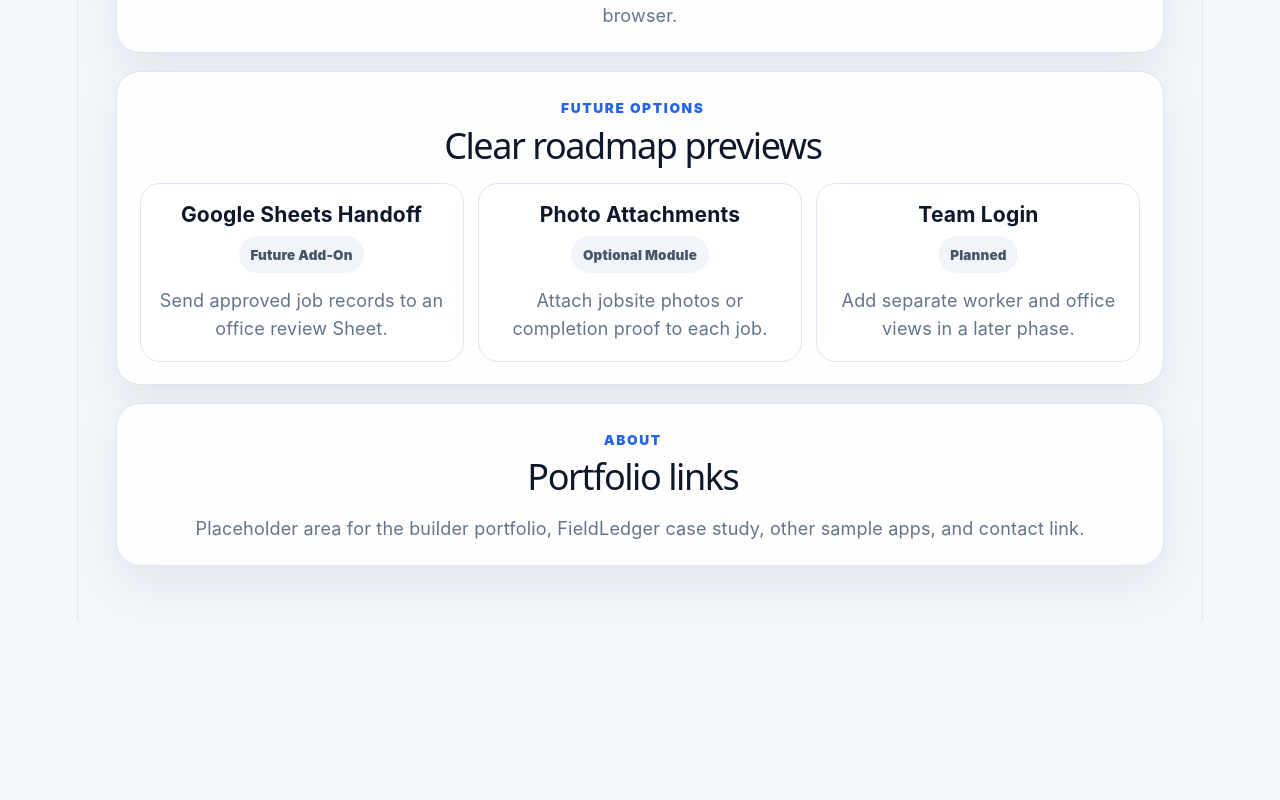
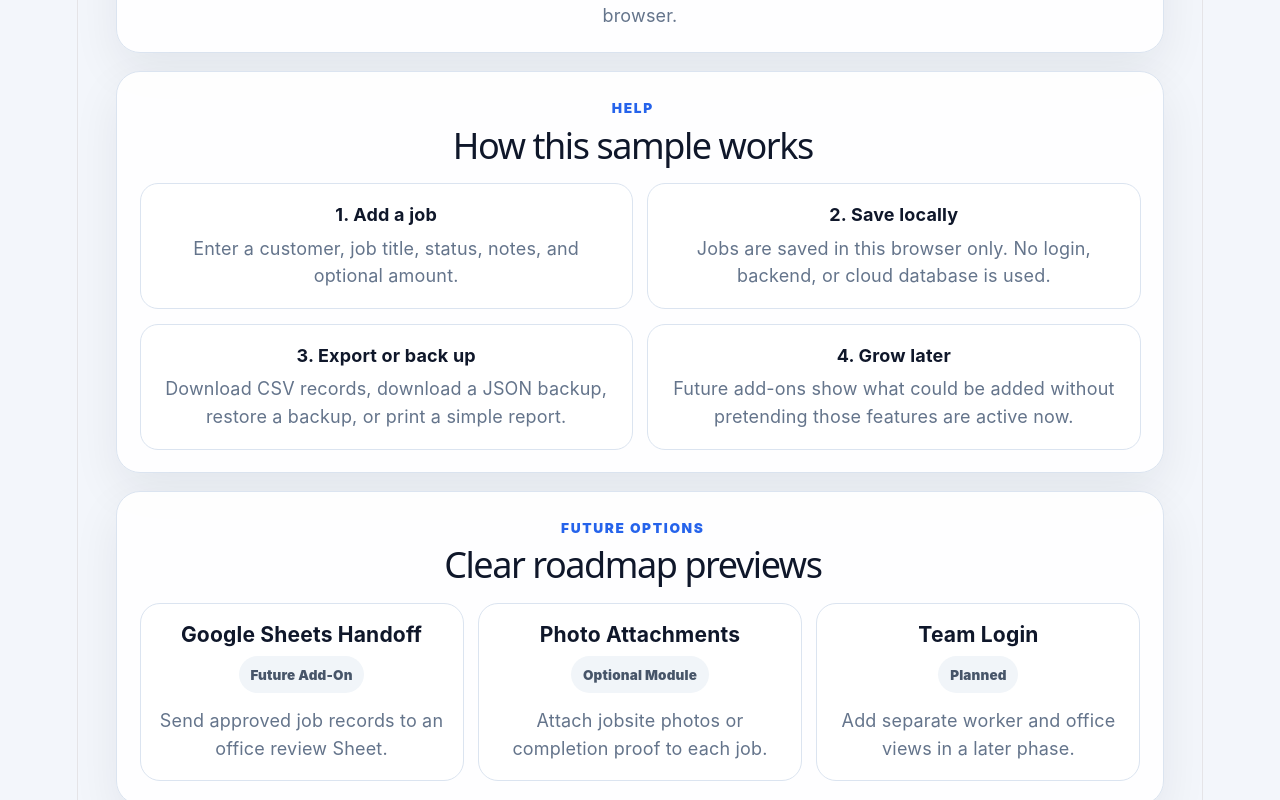
Before and after one commit to timbone72-CC/pwa-sample-portfolio, a React (Vite) app in the folder samples/job-tracker/: page / in a window 1280 px wide. Shown: the part 2780-3580 px from the top of the page. Before the commit the page ends 3400 px from the top, so only its background shows below. Built offline with nearby package versions, Linux system fonts and the light colour scheme.

Commit message:
Add Job Tracker help section

```diff
--- a/samples/job-tracker/src/App.css
+++ b/samples/job-tracker/src/App.css
@@ -340,6 +340,33 @@ button:focus-visible,
   line-height: 1.55;
 }
 
+
+/* 6. Help */
+
+.help-list {
+  display: grid;
+  gap: 0.8rem;
+}
+
+.help-list article {
+  border: 1px solid #dbe4f0;
+  border-radius: 18px;
+  padding: 1rem;
+  background: #ffffff;
+}
+
+.help-list h3 {
+  margin: 0 0 0.35rem;
+  color: #0f172a;
+  font-size: 1rem;
+}
+
+.help-list p {
+  margin: 0;
+  color: #64748b;
+  line-height: 1.55;
+}
+
 /* 6. Wider Screens */
 
 @media (min-width: 720px) {
@@ -373,6 +400,10 @@ button:focus-visible,
 
   .action-grid {
     grid-template-columns: repeat(4, 1fr);
+  }
+
+  .help-list {
+    grid-template-columns: repeat(2, 1fr);
   }
 
   .job-form {
--- a/samples/job-tracker/src/App.jsx
+++ b/samples/job-tracker/src/App.jsx
@@ -618,6 +618,37 @@ function App() {
       <section className="section-card">
         <div className="section-heading">
           <div>
+            <p className="eyebrow">Help</p>
+            <h2>How this sample works</h2>
+          </div>
+        </div>
+
+        <div className="help-list">
+          <article>
+            <h3>1. Add a job</h3>
+            <p>Enter a customer, job title, status, notes, and optional amount.</p>
+          </article>
+
+          <article>
+            <h3>2. Save locally</h3>
+            <p>Jobs are saved in this browser only. No login, backend, or cloud database is used.</p>
+          </article>
+
+          <article>
+            <h3>3. Export or back up</h3>
+            <p>Download CSV records, download a JSON backup, restore a backup, or print a simple report.</p>
+          </article>
+
+          <article>
+            <h3>4. Grow later</h3>
+            <p>Future add-ons show what could be added without pretending those features are active now.</p>
+          </article>
+        </div>
+      </section>
+
+      <section className="section-card">
+        <div className="section-heading">
+          <div>
             <p className="eyebrow">Future Options</p>
             <h2>Clear roadmap previews</h2>
           </div>
```
